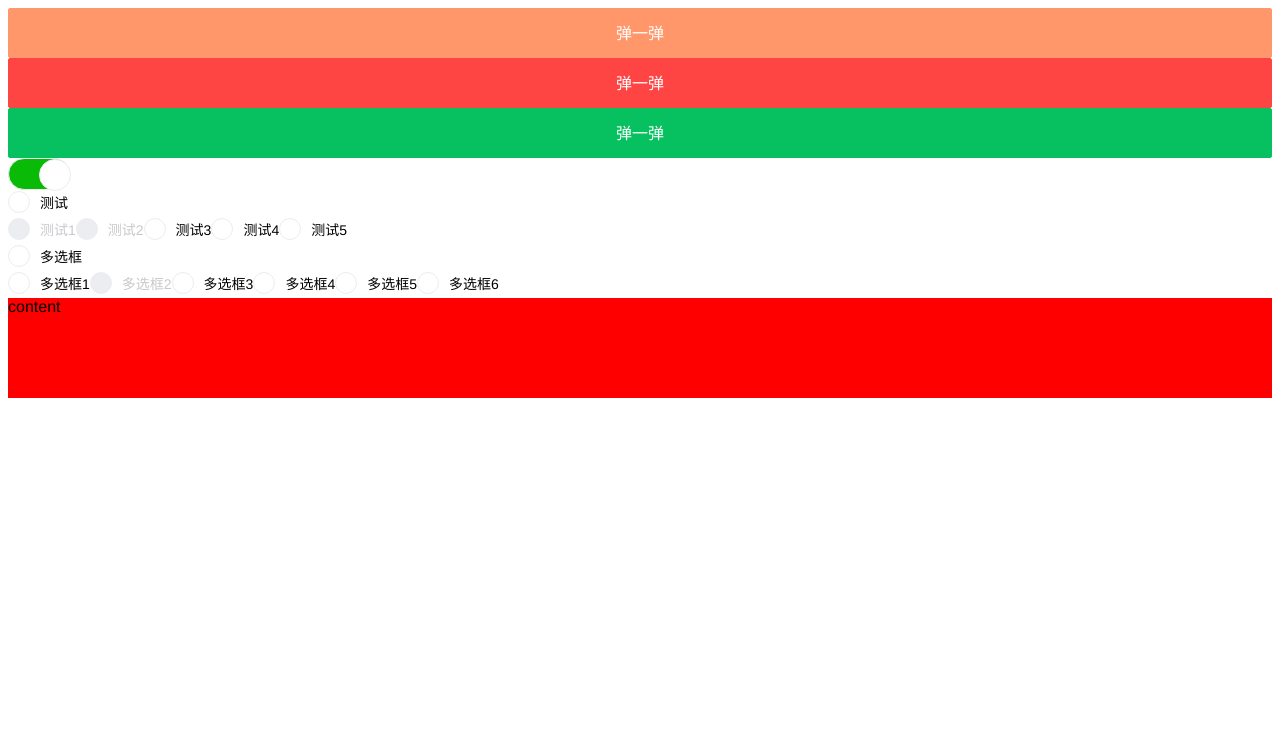
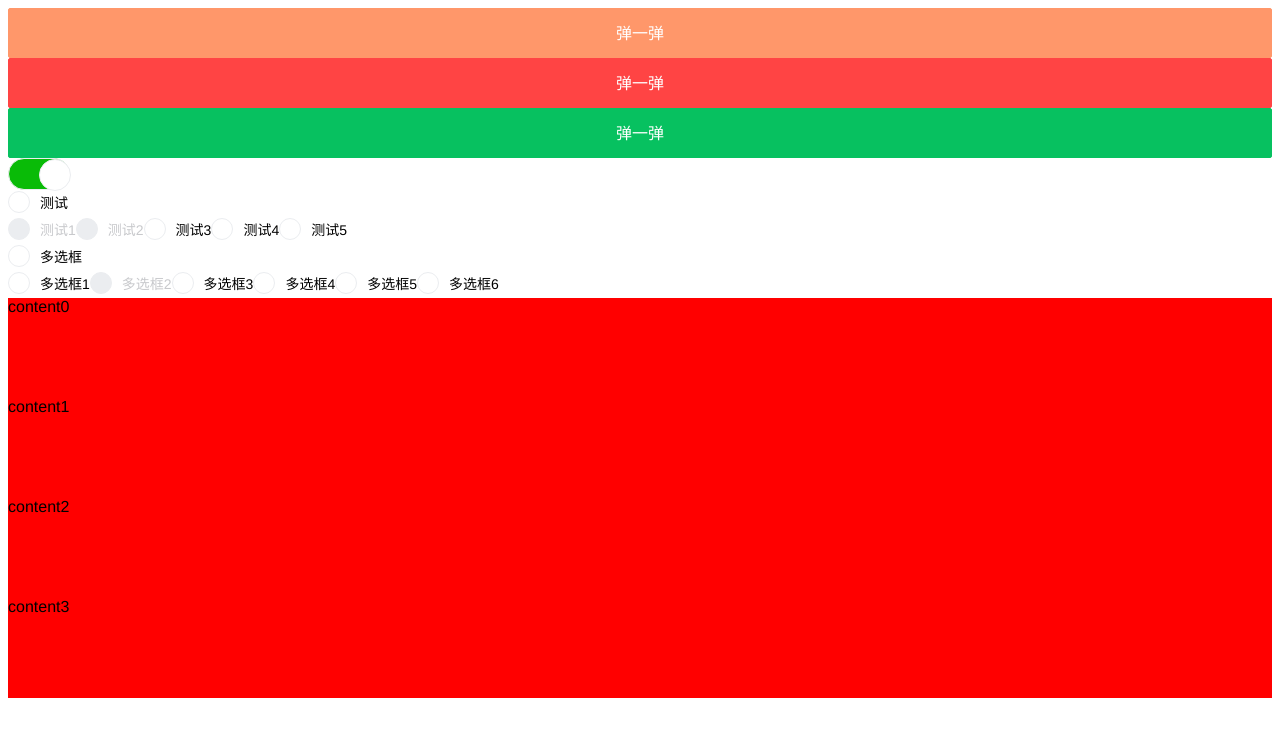
Before and after one commit to Greency/cy-ui, a Vue app in the folder ui/: page / in a window 1280 px wide. Shown: the top 736 px of the page. Built offline with nearby package versions, Linux system fonts and the light colour scheme; the HTML template or start-up script is replaced by a standard one; a web font is replaced by a local one.

Commit message:
feat: swipeCellGroup组件

```diff
--- a/ui/src/App.vue
+++ b/ui/src/App.vue
@@ -33,12 +33,12 @@
 		<cy-toast mode="fail" content="提交失败提交失败提交失败提交失败"></cy-toast>-->
 
 		<cy-picker v-model="show" focusPosition="middle" :columns="columns" @submit="submitChoose"></cy-picker>
-		<cy-swipe-cell>
-			<div class="content" slot="content">content</div>
-			<div class="delete" slot="right">
-				删除
-			</div>
-		</cy-swipe-cell>
+		<cy-swipe-cell-group>
+			<cy-swipe-cell :index="index" v-for="(item, index) in swipeCells" :key="index">
+				<div class="content" slot="content">content{{index}}</div>
+				<div class="delete" slot="right">删除</div>
+			</cy-swipe-cell>
+		</cy-swipe-cell-group>
 		<div class="placeholder"></div>
 	</div>
 </template>
@@ -54,6 +54,7 @@ import Checkbox from './packages/checkbox/checkbox';
 import CheckboxGroup from './packages/checkbox/checkboxGroup';
 import Modal from './packages/modal';
 import SwipeCell from './packages/swipeCell/swipeCell';
+import SwipeCellGroup from './packages/swipeCell/swipeCellGroup';
 
 export default {
 	name: 'app',
@@ -67,7 +68,8 @@ export default {
 		'cy-checkbox': Checkbox,
 		'cy-checkbox-group': CheckboxGroup,
 		'cy-modal': Modal,
-		'cy-swipe-cell': SwipeCell
+		'cy-swipe-cell': SwipeCell,
+		'cy-swipe-cell-group': SwipeCellGroup
 	},
 	data() {
 		return {
@@ -78,23 +80,24 @@ export default {
 			radioGroupVal: 1,
 			checkboxVal: false,
 			checkboxGroupVal: [2],
-			columns: [[1, 2, 3, 4, 5, 6, 7, 8, 9, 10], ['a', 'b', 'c']]
+			columns: [[1, 2, 3, 4, 5, 6, 7, 8, 9, 10], ['a', 'b', 'c']],
+			swipeCells: ['', '', '', '']
 		}
 	},
 	watch: {
-		switchVal(val){
+		switchVal(val) {
 			console.log(val);
 		},
-		radioVal(val){
+		radioVal(val) {
 			console.log('radio: ', val);
 		},
-		radioGroupVal(val){
+		radioGroupVal(val) {
 			console.log('radioGroupVal', val);
 		},
-		checkboxVal(val){
+		checkboxVal(val) {
 			console.log('checkboxVal', val);
 		},
-		checkboxGroupVal(val){
+		checkboxGroupVal(val) {
 			console.log('checkboxGroupVal', val);
 		}
 	},
@@ -114,7 +117,7 @@ export default {
 			});
 			//this.show = !this.show;
 		},
-		setting2: function(){
+		setting2: function () {
 			this.$dialog.confirm({
 				content: '这是确认框，有两个按钮哦！',
 				beforeClose: (next) => {
@@ -128,7 +131,7 @@ export default {
 				}
 			});
 		},
-		setting3: function(){
+		setting3: function () {
 			this.showModal = true;
 		},
 		submitChoose: function (data) {
--- a/ui/src/packages/swipeCell/swipeCell.vue
+++ b/ui/src/packages/swipeCell/swipeCell.vue
@@ -16,16 +16,37 @@
 </template>
 
 <script>
+import FindParent from '../mixins/findParent';
+
 export default {
 	name: 'SwipeCell',
+	mixins: [FindParent],
+	props: {
+		index: Number
+	},
 	data() {
 		return {
 			expand: false,
-			close: true,
 			rightWidth: 100,
 			startX: 0,
-			offsetX: 0,
+			offsetX: 0
 		}
+	},
+	computed: {
+		active() {
+			return (this.parent || this).index === this.index;
+		}
+	},
+	watch: {
+		active(val) {
+			if (!val) {
+				this.expand = false;
+				this.offsetX = 0;
+			}
+		}
+	},
+	created() {
+		this.findParent('SwipeCellGroup');
 	},
 	methods: {
 		handleTouchStart(e) {
@@ -52,6 +73,8 @@ export default {
 				this.expand = true;
 				this.offsetX = -rightWidth;
 				this.startX = this.offsetX;
+				if (this.parent)
+					this.parent.index = this.index;
 			}
 		}
 	}
--- a/ui/src/packages/swipeCell/swipeCellGroup.vue
+++ b/ui/src/packages/swipeCell/swipeCellGroup.vue
@@ -1,9 +1,16 @@
 <template>
-
+    <div class="cy-swipe-cell-group">
+        <slot></slot>
+    </div>
 </template>
 
 <script>
 export default {
-    name: 'SwipeCellGroup'
+    name: 'SwipeCellGroup',
+    data(){
+        return {
+            index: -1
+        }
+    }
 }
 </script>
```
